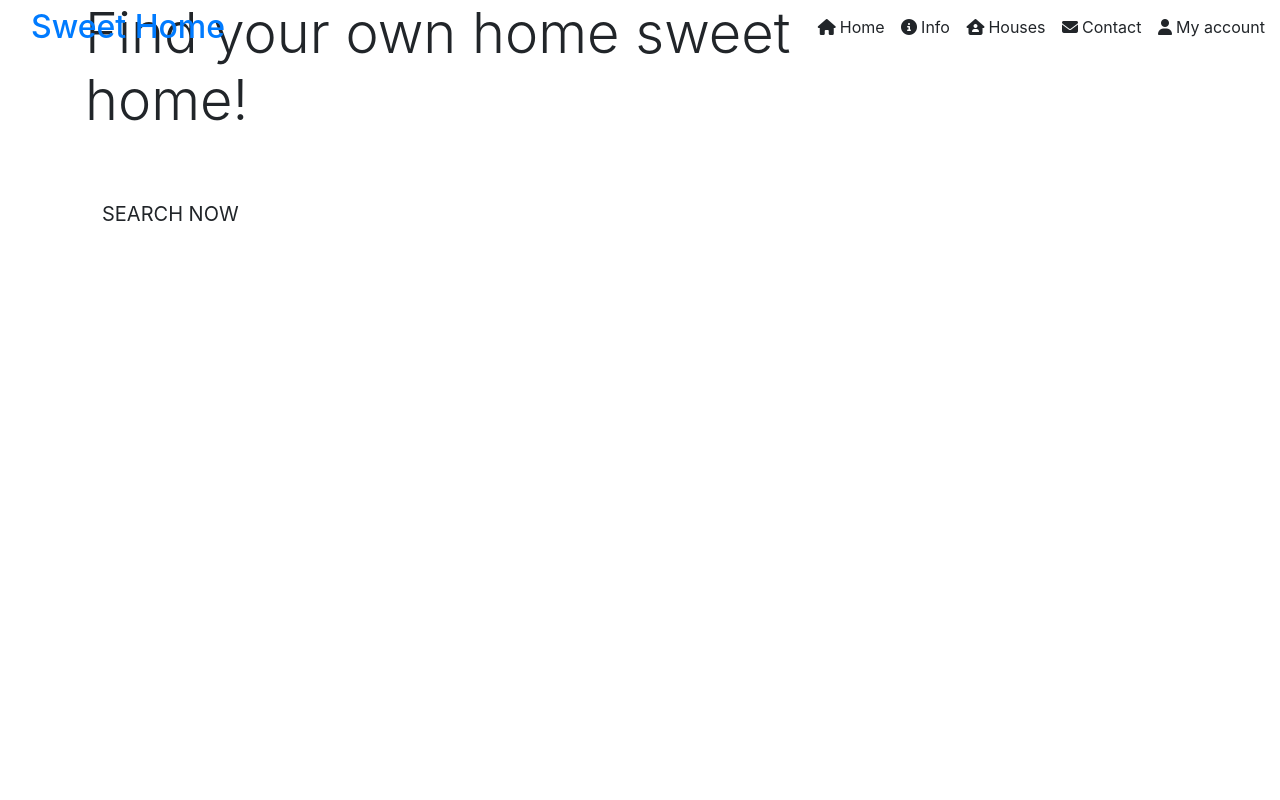
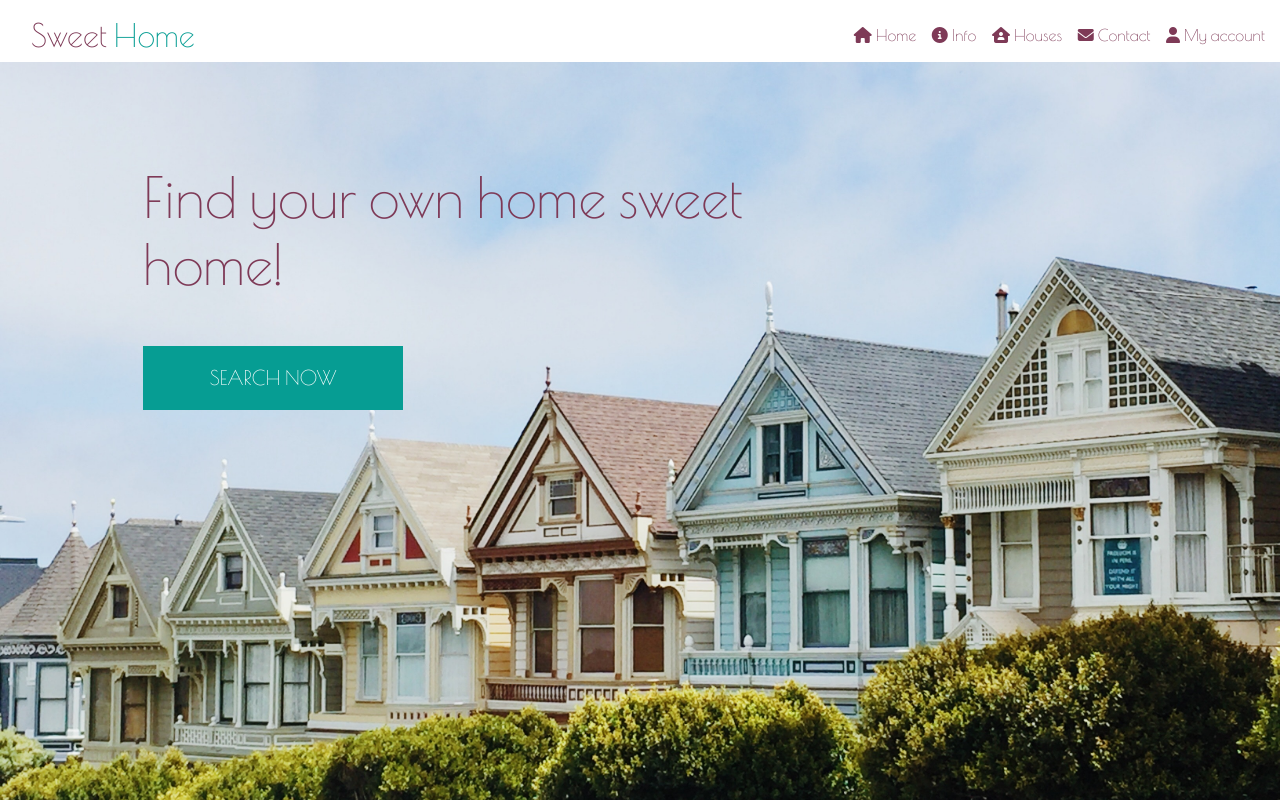
Before and after one commit to FrancesVugts/SweetHome, a Django app: page / in a window 1280 px wide. Run offline with Django 3.2, Linux system fonts and the light colour scheme; some libraries are stand-ins or nearby versions.

Commit message:
style homepage and navbar

```diff
--- /dev/null
+++ b/static/css/base.css
@@ -0,0 +1,67 @@
+html {
+    height: 100%;
+}
+
+body {
+    background: url('/media/homepage.jpg') no-repeat center center fixed;
+    background-size: cover;
+    height: calc(100vh - 164px);
+    color: #7E3A57;
+    font-family: 'Poiret One';
+}
+
+.logo-font-one {
+    display: inline;
+    font-family: 'Poiret One';
+    color: #7E3A57;
+}
+
+.logo-font-two {
+    display: inline;
+    font-family: 'Poiret One';
+    color: #069D93;
+}
+
+.main-logo-link {
+    width: fit-content;
+}
+
+.search-now-button {
+    background: #069D93;
+    color: #FFFFFF;
+    min-width: 260px;
+}
+
+.search-now-button:hover {
+    background: #000501;
+    color: #FFFFFF;
+    min-width: 260px;
+}
+
+.text-black {
+    color: #000501 !important;
+}
+
+/* -------------------------------- Media Queries */
+
+/* Slightly larger container on xl screens */
+@media (min-width: 1200px) {
+  .container {
+    max-width: 80%;
+  }
+}
+
+/* fixed top navbar only on medium and up */
+@media (min-width: 992px) {
+    .fixed-top-desktop-only {
+        position: fixed;
+        top: 0;
+        right: 0;
+        left: 0;
+        z-index: 1030;
+    }
+
+    .header-container {
+        padding-top: 164px;
+    }
+}
--- a/templates/base.html
+++ b/templates/base.html
@@ -15,6 +15,8 @@
 
         {% block corecss %}
             <link rel="stylesheet" href="https://stackpath.bootstrapcdn.com/bootstrap/4.5.2/css/bootstrap.min.css" integrity="sha384-JcKb8q3iqJ61gNV9KGb8thSsNjpSL0n8PARn9HuZOnIxN0hoP+VmmDGMN5t9UJ0Z" crossorigin="anonymous">
+            <link rel="stylesheet" href="https://fonts.googleapis.com/css2?family=Open+Sans&family=Poiret+One&display=swap">
+            <link rel="stylesheet" href="{% static 'css/base.css' %}">
         {% endblock %}
 
         {% block extra_css %}
@@ -36,10 +38,10 @@
     <body>
 
         <header class="container-fluid fixed-top">
-            <div class="row">
+            <div id="topnav" class="row bg-white pt-lg-2 d-none d-lg-flex">
                 <div class="col-6 my-auto py-1 py-lg-0 text-left">
                     <a href="{% url 'home' %}" class="nav-link main-logo-link">
-                        <h2 class="logo-font my-0">Sweet Home</h2>
+                        <h2 class="logo-font-one my-0">Sweet</h2><h2 class="logo-font-two my-0"> Home</h2>
                     </a>
                 </div>
                 <div class="col-6 my-auto py-1 py-lg-0">
```
Also changed, not shown: media/homepage.jpg (added).
